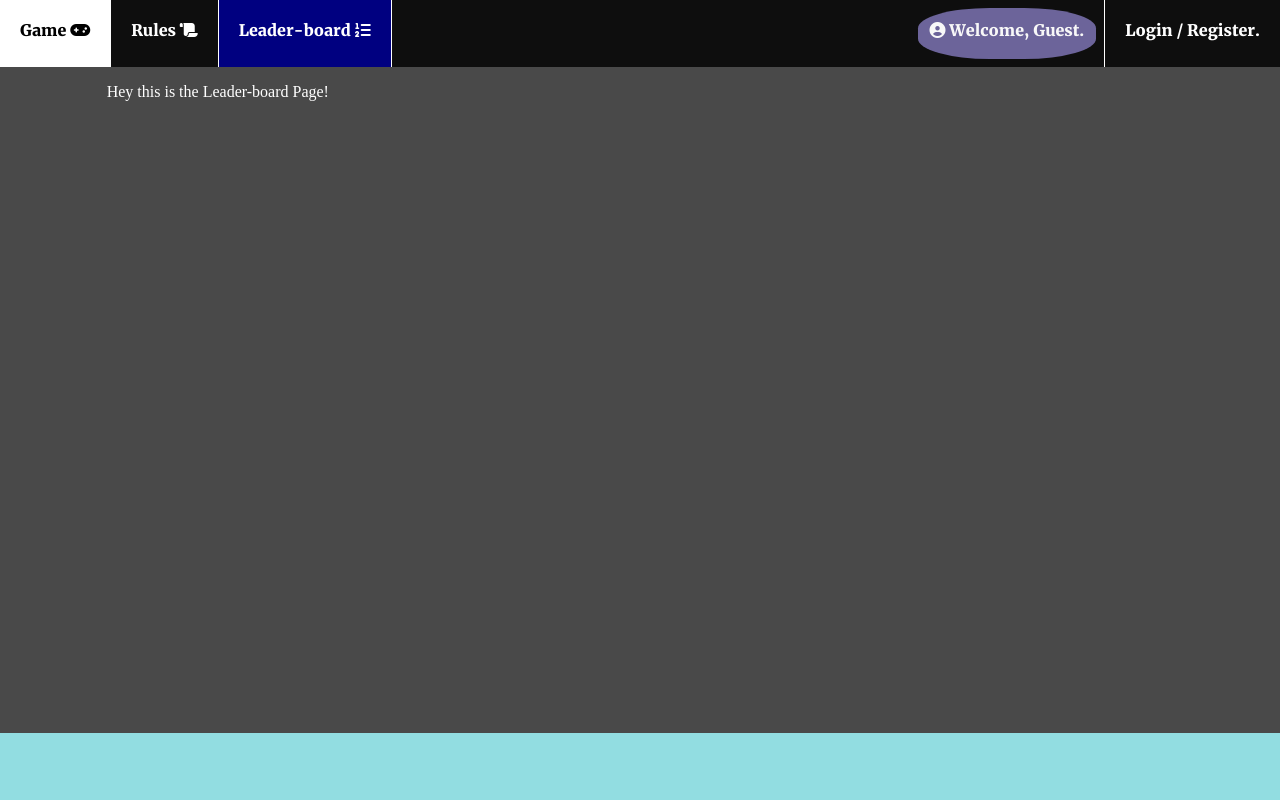
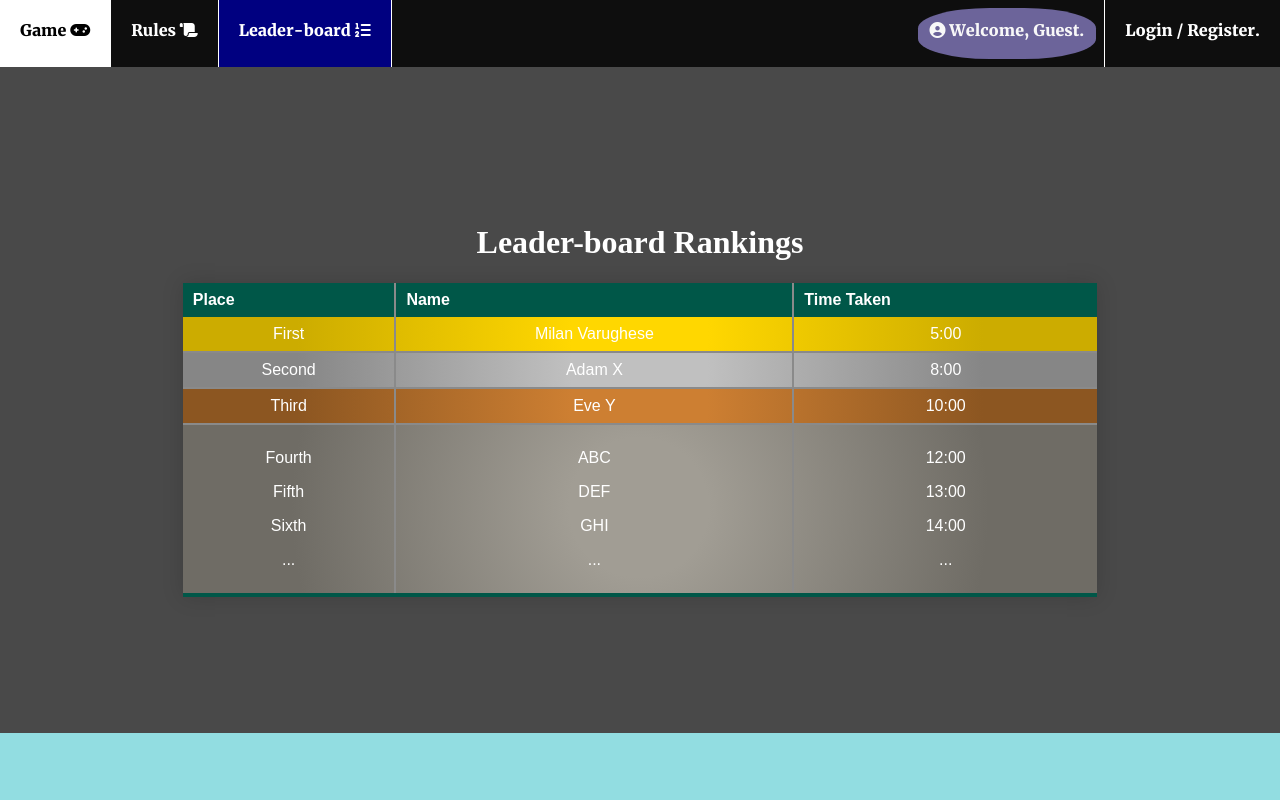
Before and after one commit to Creature121/GameWebsite_EscapeTheDungeon, a PHP site: page /html/leaderboard.html in a window 1280 px wide. Run offline with PHP 8.4, Linux system fonts and the light colour scheme.

Commit message:
Turned div.content into a flex; centered page contents. Added a leaderboard table into leaderboard.html . Added transition to nav bar tabs when you hover over them.

```diff
--- a/css/common.css
+++ b/css/common.css
@@ -18,7 +18,7 @@ body {
     min-height: 100vh;
     background-color: #494949;
     display: grid;
-    grid-template: 1fr 10fr 1fr / 1fr 10fr 1fr;
+    grid-template: 1fr 10fr 1fr / 1fr 5fr 1fr;
     grid-template-areas:
         "navBar navBar navBar"
         ". content ."
@@ -65,6 +65,8 @@ nav a {
     padding: 2.5vmin;
 
     text-decoration: none;
+
+    transition: background-color 250ms, color 250ms;
 }
 
 nav a:hover {
@@ -94,7 +96,13 @@ nav div.profile .profile-content {
 
 div#content {
     grid-area: content;
+
+    display: flex;
+    flex-direction: column;
+    justify-content: center;
+
     color: white;
+    text-align: center;
 }
 
 footer {
--- /dev/null
+++ b/css/leaderboard.css
@@ -0,0 +1,53 @@
+/* Credit to Dom (dcode) for Table design (at link https://dev.to/dcodeyt/creating-beautiful-html-tables-with-css-428l) */
+
+.leaderBoardTable {
+    font-family: sans-serif;
+    background-color: #7e7e7e;
+
+    border-collapse: collapse;
+
+    box-shadow: 0 0 2.5vmin rgba(0, 0, 0, 0.15);
+}
+
+.leaderBoardTable th, .leaderBoardTable td {
+    padding: 1vmin 1.25vmin;
+}
+
+.leaderBoardTable th:nth-of-type(2), .leaderBoardTable td:nth-of-type(2) {
+    border-right: 0.25vmin solid #8a8a8a;
+    border-left: 0.25vmin solid #8a8a8a;
+}
+
+.leaderBoardTable thead tr {
+    background-color: #005748;
+    color: #ffffff;
+    text-align: left;
+}
+
+.leaderBoardTable tbody tr {
+    border-bottom: 0.25vmin solid #8a8a8a;
+}
+
+.leaderBoardTable tbody tr:nth-of-type(1) {
+    background: radial-gradient(circle, rgba(255, 215, 0, 1) 15%, rgba(204, 172, 0, 1) 75%);
+}
+
+.leaderBoardTable tbody tr:nth-of-type(2) {
+    background: radial-gradient(circle, rgba(192, 192, 192, 1) 15%, rgba(134, 134, 134, 1) 75%);
+}
+
+.leaderBoardTable tbody tr:nth-of-type(3) {
+    background: radial-gradient(circle, rgba(205, 127, 50, 1) 15%, rgba(140, 86, 33, 1) 75%);
+}
+
+.leaderBoardTable tbody tr:nth-of-type(4) {
+    background: radial-gradient(circle, rgba(161, 157, 148, 1) 15%, rgba(111, 108, 101, 1) 75%);
+}
+
+.leaderBoardTable tbody tr:nth-of-type(even) {
+    background-color: #626262;
+}
+
+.leaderBoardTable tbody tr:last-of-type {
+    border-bottom: 0.5vmin solid #005748;
+}
--- a/html/leaderboard.html
+++ b/html/leaderboard.html
@@ -1,8 +1,9 @@
 <!DOCTYPE html>
 <!--
 TODO
-Use CSS Grid on div content.
 Use a <table> to make the leaderboard board.
+Give border to table.
+Make table look nicer.
 -->
 <html lang="en">
 	<head>
@@ -11,6 +12,7 @@ Use a <table> to make the leaderboard board.
 		<link type="text/css" rel="stylesheet" href="../assets/icons_fontawesome/css/fontawesome.css">
 		<link type="text/css" rel="stylesheet" href="../assets/icons_fontawesome/css/solid.css">
 		<link type="text/css" rel="stylesheet" href="../css/common.css">
+		<link href="../css/leaderboard.css" rel="stylesheet" type="text/css">
 	</head>
 	<body>
 
@@ -70,7 +72,79 @@ Use a <table> to make the leaderboard board.
 		<!-- Navigation Bar END -->
 
 		<div id="content">
-			<p>Hey this is the Leader-board Page!</p>
+			<h1>Leader-board Rankings</h1>
+
+			<table class="leaderBoardTable">
+				<caption style="display: none">Leader board</caption>
+				<thead>
+					<tr>
+						<th>
+							Place
+						</th>
+						<th>
+							Name
+						</th>
+						<th>
+							Time Taken
+						</th>
+					</tr>
+				</thead>
+				<tbody>
+					<tr>
+						<td>
+							First
+						</td>
+						<td>
+							Milan Varughese
+						</td>
+						<td>
+							5:00
+						</td>
+					</tr>
+					<tr>
+						<td>
+							Second
+						</td>
+						<td>
+							Adam X
+						</td>
+						<td>
+							8:00
+						</td>
+					</tr>
+					<tr>
+						<td>
+							Third
+						</td>
+						<td>
+							Eve Y
+						</td>
+						<td>
+							10:00
+						</td>
+					</tr>
+					<tr>
+						<td>
+							<p>Fourth</p>
+							<p>Fifth</p>
+							<p>Sixth</p>
+							<p>...</p>
+						</td>
+						<td>
+							<p>ABC</p>
+							<p>DEF</p>
+							<p>GHI</p>
+							<p>...</p>
+						</td>
+						<td>
+							<p>12:00</p>
+							<p>13:00</p>
+							<p>14:00</p>
+							<p>...</p>
+						</td>
+					</tr>
+				</tbody>
+			</table>
 		</div>
 
 		<footer></footer>
```
